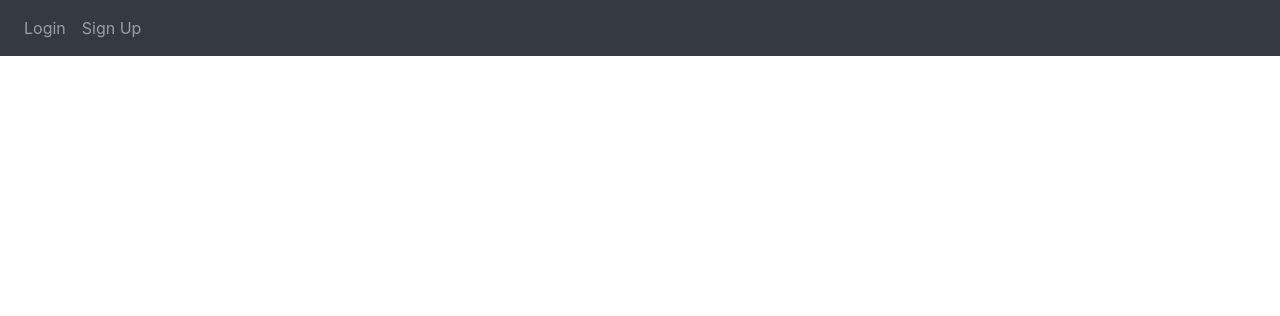
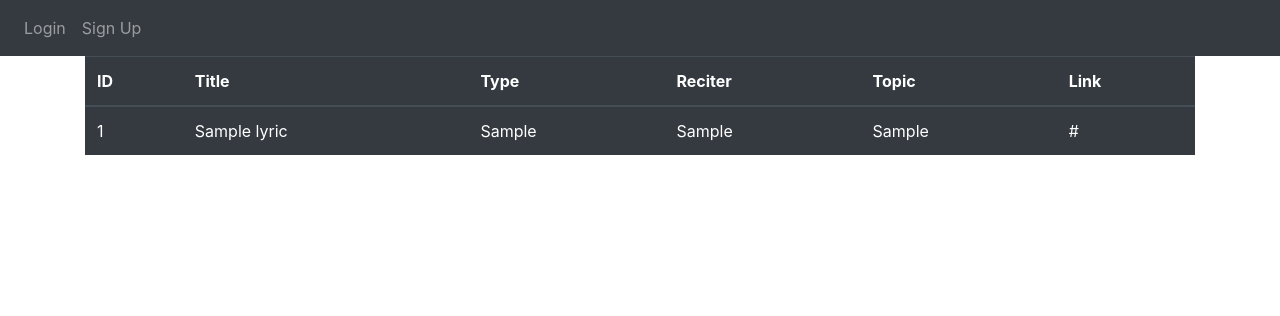
Before and after one commit to ProfessorShock/Azadari-Online, a Flask app: template Website/Templates/lyrics.html in a window 1280 px wide. Shown: the top 316 px of the page. Run offline with Flask 2, Linux system fonts and the light colour scheme; the template is opened without the code that fills it: values that come from a table or form of the project are taken from there, others are empty; tables that the repository leaves empty hold one stand-in row (values such as "Sample post"); some libraries are stand-ins or nearby versions.

Commit message:
added database, bug where not created, working on that by craeting the write lyrics page

```diff
--- a/Website/Templates/base.html
+++ b/Website/Templates/base.html
@@ -32,6 +32,8 @@
           {% if user.is_authenticated %}
           <a class="nav-item nav-link" id="home" href="/">Home</a>
           <a class="nav-item nav-link" id="logout" href="/logout">Logout</a>
+          <a class="nav-item nav-link" id='lyrics' href='/lyrics'>Lyrics</a>
+          <a class="nav-item nav-link" id='writelyrics' href='/writelyrics'>Write Lyrics</a>
           {% else %}
           <a class="nav-item nav-link" id="login" href="/login">Login</a>
           <a class="nav-item nav-link" id="signUp" href="/sign-up">Sign Up</a>
@@ -58,7 +60,7 @@
     </div>
     {% endif %} {% endfor %} {% endif %} {% endwith %}
 
-    <div class="container"> {% block content %} {% endblock %}</div>
+    <div class="container">{% block content %} {% endblock %}</div>
     <script
       src="https://code.jquery.com/jquery-3.2.1.slim.min.js"
       integrity="sha384-KJ3o2DKtIkvYIK3UENzmM7KCkRr/rE9/Qpg6aAZGJwFDMVNA/GpGFF93hXpG5KkN"
--- a/Website/Templates/login.html
+++ b/Website/Templates/login.html
@@ -1,7 +1,6 @@
 {% extends "base.html" %} {% block title%}Login{% endblock %}
 {% block content %}
 <form method="POST">
-  <br>
     <h3 align="center">Log In</h3>
     <div class="form-group">
       <label for="email">Email Address</label>
--- a/Website/Templates/lyrics.html
+++ b/Website/Templates/lyrics.html
@@ -1,2 +1,30 @@
 {% extends 'base.html' %}
 {% block title %}Lyrics{% endblock %}
+{% block content %}
+<table class="table table-hover table-dark">
+    <thead>
+        <tr>
+            <!-- Your Columns HERE -->
+            <th scope="col">ID</th>
+            <th scope="col">Title</th>
+            <th scope="col">Type</th>
+            <th scope="col">Reciter</th>
+            <th scope="col">Topic</th>
+            <th scope='col'>Link</th>
+        </tr>
+    </thead>
+    <tbody>
+        <!-- Your rows inside the table HERE: -->
+        {% for lyric in lyrics %}
+        <tr>
+          <td>{{ lyric.id }}</td>
+          <td>{{ lyric.title }}</td>
+          <td>{{ lyric.typ }}</td>
+          <td>{{ lyric.reciter }}</td>
+          <td>{{ lyric.topic }}</td>
+          <td><Link>{{ lyric.link }}</Link></td>
+        </tr>
+        {% endfor %}
+    </tbody>
+  </table>
+{% endblock %}
--- a/Website/Templates/sign_up.html
+++ b/Website/Templates/sign_up.html
@@ -1,7 +1,6 @@
 {% extends "base.html" %} {% block title%}Sign Up{% endblock %} {% block content
     %}
     <form method="POST">
-    <br>
       <h3 align="center">Sign Up</h3>
       <div class="form-group">
         <label for="email">Email Address</label>
--- a/Website/Templates/writelyrics.html
+++ b/Website/Templates/writelyrics.html
@@ -1,2 +1,5 @@
 {% extends 'base.html' %}
-{% block title %}Write Lyrics{% endblock %}
+{% block title %}Write New Lyrics{% endblock %}
+{% block content %}
+<h1>Test</h1>
+{% endblock %}
```
Also changed, not shown: Website/models.py (+14 -0 lines), Website/views.py (+4 -3 lines), README.md, Website/Static/index.js (indentation only), Website/database.db (added). Lines whose indentation alone changed are shown as unchanged.
